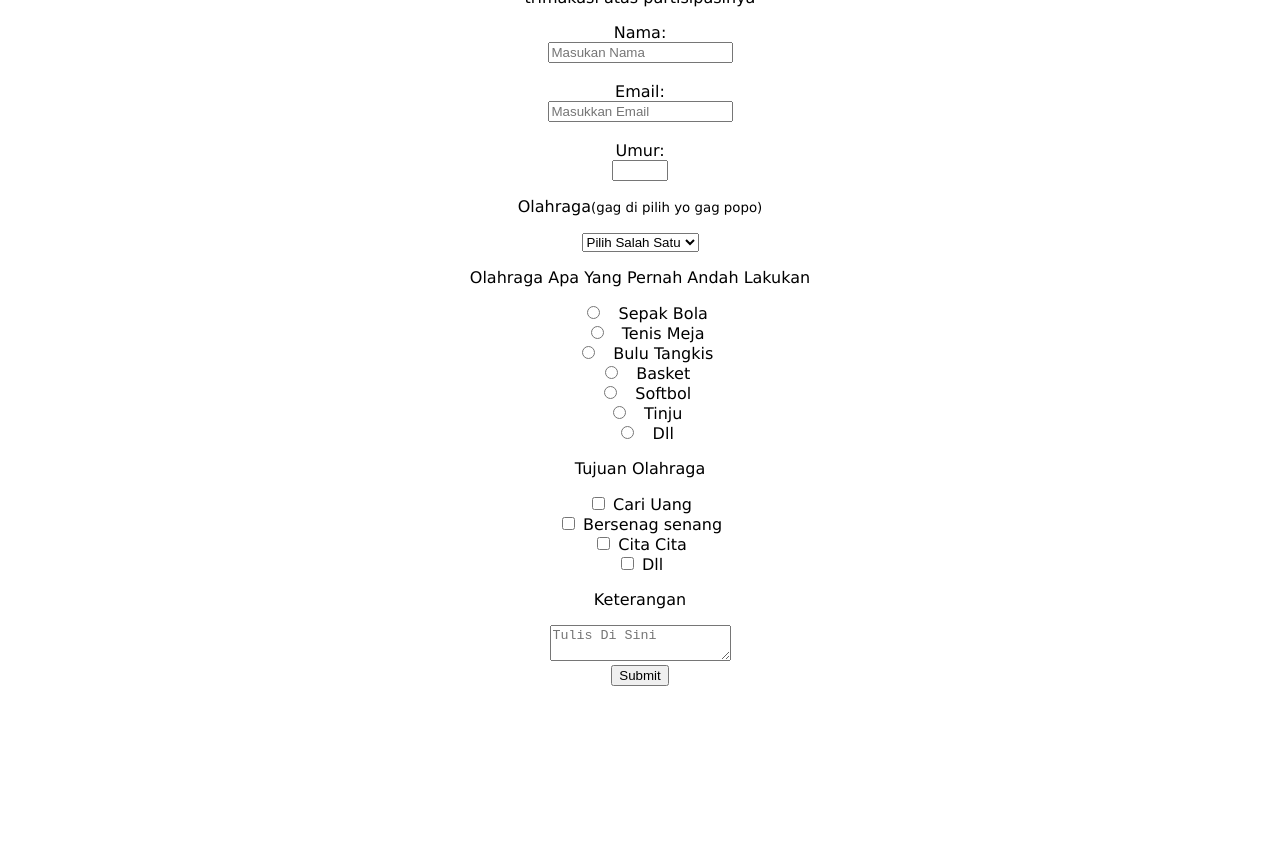
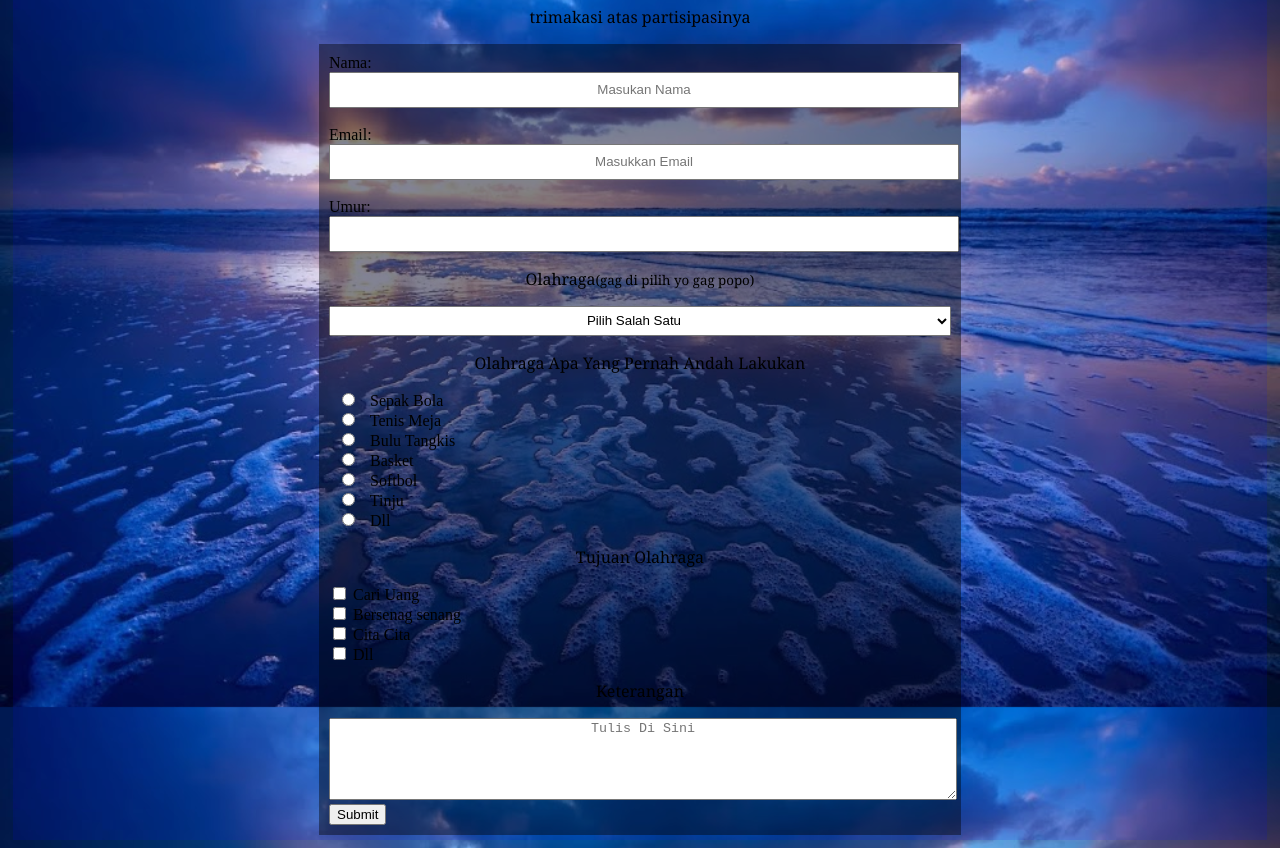
Before and after one commit to roussukke/public, a plain HTML site: page index.html in a window 1280 px wide. Shown: the part 93-941 px from the top of the page. Before the commit the page ends 800 px from the top, so only its background shows below. Drawn offline with Linux system fonts and the light colour scheme.

Commit message:
Update style.css

```diff
--- a/style.css
+++ b/style.css
@@ -1,33 +1,55 @@
 body {
-    background-size: 100%;
-
-    text-align: center;
-    font-family: Verdana, Geneva, Tahoma, sans-serif;
-}
-
-#main {
-    margin: 0;
-    padding: 5px;
-    background-color: transparent;
+    background-image: url(bgn.jpg);
+    background-size: cover;
+    background-repeat: no-repeat;
+    background-attachment: fixed;
 
 }
 
-#img-div {
 
-    background-color: rgb(202, 202, 202);
-    border: 15px transparent;
+
+
+
+.container {
+    background-color: rgba(0, 0, 255, 0.116);
+
+    background-blend-mode:saturation;
+    border: 36px;
+    padding: 5px;
+    margin: 5px;
+}
+.form {
+    background-color: rgba(0, 0, 0, 0.418);
+    color: initial;
+    opacity: 1;
+    width: 50%;
+    margin: auto;
+    border: 3px;
+    padding: 10px;
+    animation: form_ 5s infinite;
 
 }
-#img-caption {
-    margin: 5px;
-    padding: 7px;
-    border: 10px transparent;
+@keyframes form_ {
+    50% {
+        box-shadow: 20px 20px 10px rgba(0, 255, 128, 0.24);
+    }
 }
 
-#image {
-    width: 80%;
+.grup {
+
+    width: 100%;
+    height: 30px;
+    text-align: center;
 }
-#tribute-info {
-    background-color: rgb(192, 192, 192);
-    display: contents;
+.cmt {
+    width: 100%;
+    height: 76px;
+    text-align: center;
 }
+
+#title,
+#description, p {
+    text-align: center;
+    font-family: Cambria, Cochin, Georgia, Times, 'Times New Roman', serif;
+
+}
```
